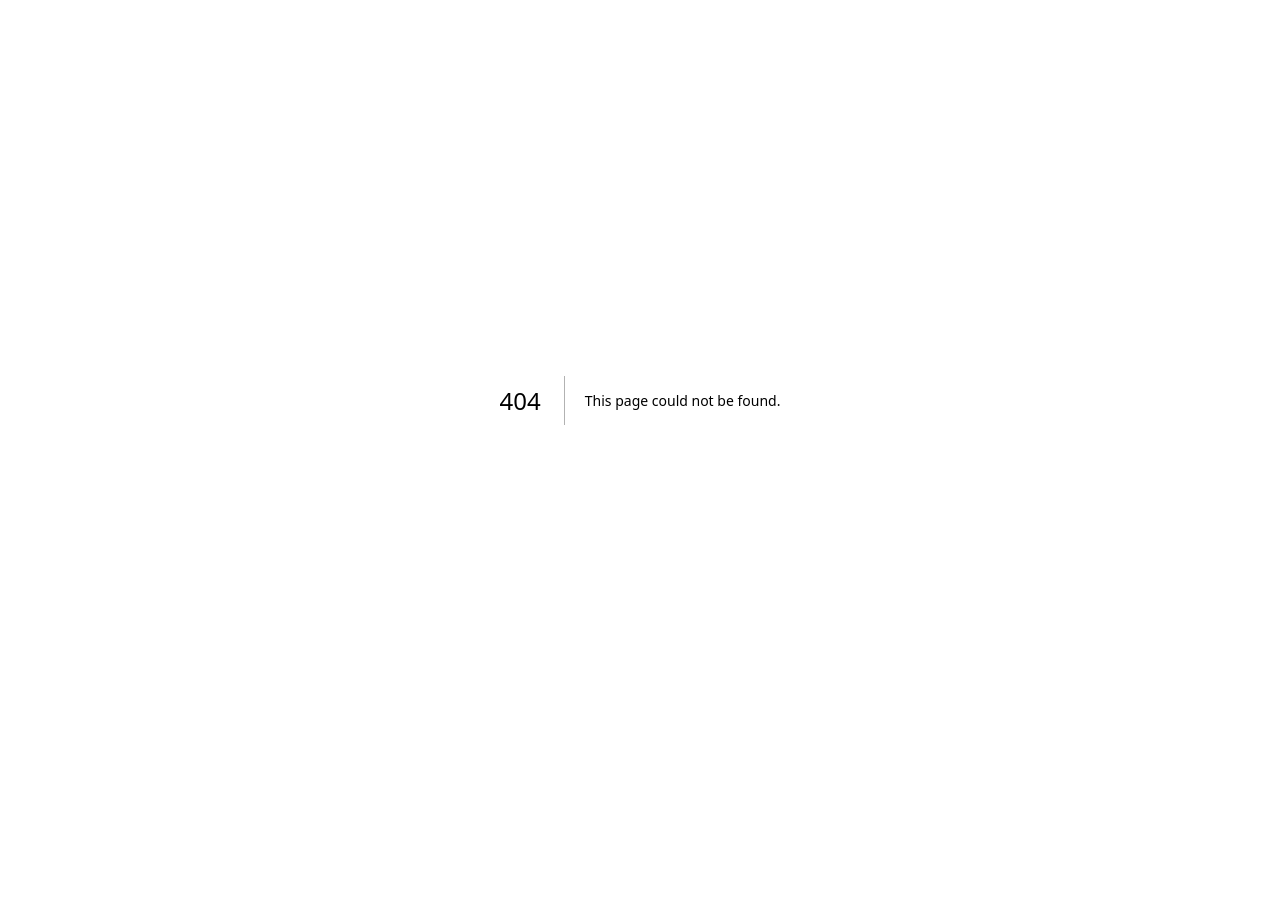
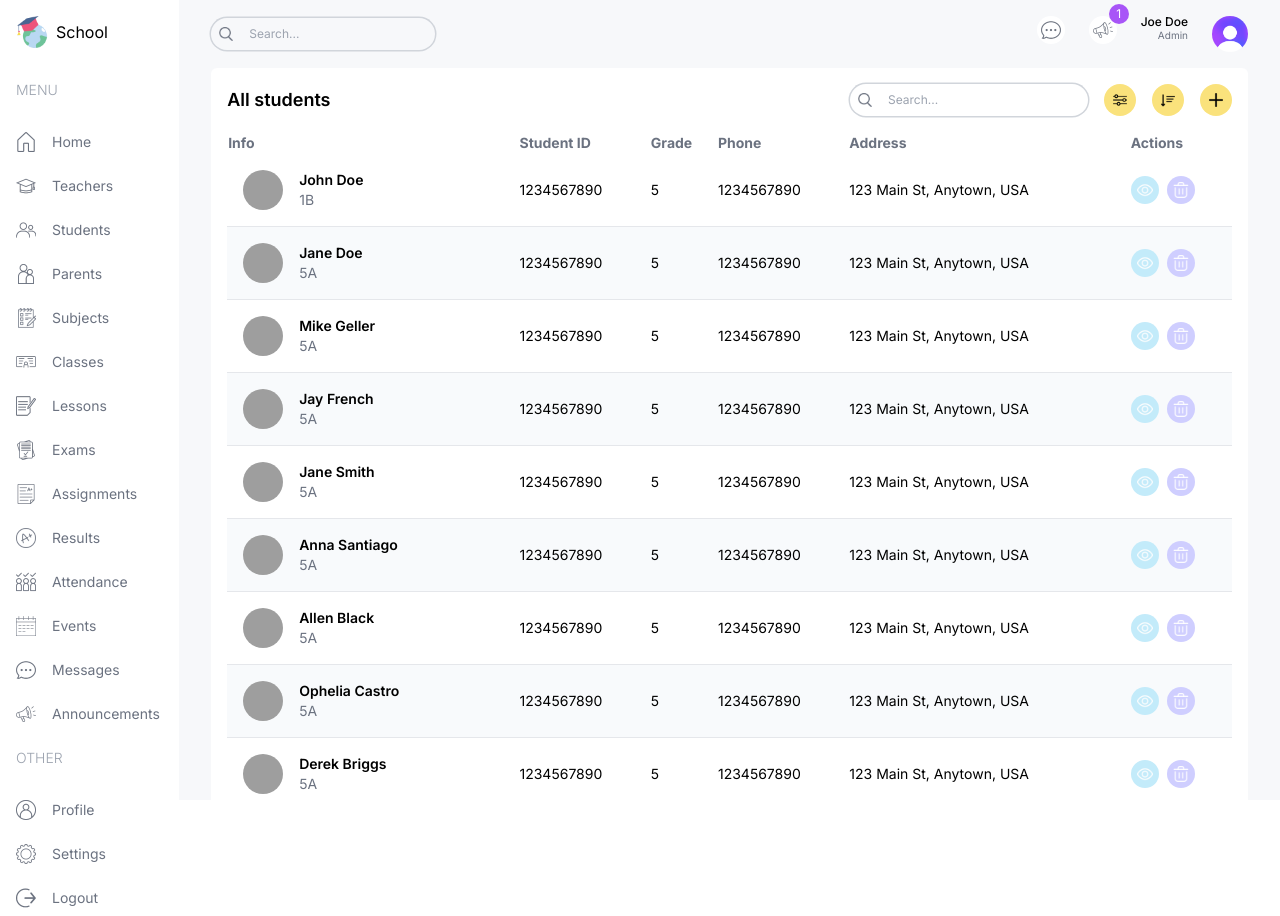
Before and after one commit to brovnie/school-dashboard, a Next.js app: page /list/students in a window 1280 px wide. Before the commit this address had no page. Before the commit the page ends 800 px from the top, so only its background shows below. Built offline with nearby package versions, Linux system fonts and the light colour scheme; grey boxes are pictures that could not be loaded.

Commit message:
Added student list page

```diff
--- /dev/null
+++ b/src/app/list/students/page.tsx
@@ -0,0 +1,129 @@
+import Pagination from "@/components/Pagination";
+import Table from "@/components/Table";
+import TableSearch from "@/components/TableSearch";
+import { role, studentsData } from "@/lib/data";
+import Image from "next/image";
+import Link from "next/link";
+import React from "react";
+
+type Student = {
+  id: number;
+  studentId: string;
+  name: string;
+  email?: string;
+  photo: string;
+  phone?: string;
+  grade: number;
+  class: string;
+  address: string;
+};
+
+const columns = [
+  {
+    header: "Info",
+    accessor: "info",
+  },
+  {
+    header: "Student ID",
+    accessor: "studentId",
+    className: "hidden md:table-cell",
+  },
+  {
+    header: "Grade",
+    accessor: "grade",
+    className: "hidden md:table-cell",
+  },
+  {
+    header: "Phone",
+    accessor: "phone",
+    className: "hidden lg:table-cell",
+  },
+  {
+    header: "Address",
+    accessor: "address",
+    className: "hidden lg:table-cell",
+  },
+  {
+    header: "Actions",
+    accessor: "actions",
+  },
+];
+
+function StudentListPage() {
+  const renderRow = (item: Student) => (
+    <tr
+      key={item.id}
+      className="border-b border-gray-200 even:bg-slate-50 text-sm hover:bg-purpleLight"
+    >
+      <td className="flex items-center gap-4 p-4">
+        <Image
+          src={item.photo}
+          alt=""
+          width={40}
+          height={40}
+          className="md-hidden xl:block w-10 h-10 rounded-full object-cover"
+        />
+        <div className="flex flex-col">
+          <h3 className="font-semibold">{item.name}</h3>
+          <p className="text-sm text-gray-500">{item.class}</p>
+        </div>
+      </td>
+      <td className="hidden md:table-cell">{item.studentId}</td>
+      <td className="hidden md:table-cell">{item.grade}</td>
+      <td className="hidden md:table-cell">{item.phone}</td>
+      <td className="hidden md:table-cell">{item.address}</td>
+      <td>
+        <div className="flex items-center gap-2">
+          <Link href={`/list/teachers/${item.id}`}>
+            <button className="w-7 h-7 rounded-full flex items-center justify-center bg-sky">
+              <Image
+                src="/view.png"
+                alt={`View teacher ${item.name} `}
+                width={16}
+                height={16}
+              />
+            </button>
+          </Link>
+          {role === "admin" && (
+            <button className="w-7 h-7 rounded-full flex items-center justify-center bg-customPurple">
+              <Image
+                src="/delete.png"
+                alt={`Delete teacher ${item.name}`}
+                width={16}
+                height={16}
+              />
+            </button>
+          )}
+        </div>
+      </td>
+    </tr>
+  );
+
+  return (
+    <div className="bg-white p-4 rounded-md flex-1 m-4 mt-0">
+      <div className="flex items-center justify-between">
+        <h1 className="hidden md:block text-lg font-semibold">All students</h1>
+        <div className="flex flex-col md:flex-row items-center gap-4 w-full md:w-auto">
+          <TableSearch />
+          <div className="flex items-center gap-4 self-end">
+            <button className="w-8 h-8 flex items-center justify-center rounded-full bg-customYellow">
+              <Image src="/filter.png" alt="" width={14} height={14} />
+            </button>
+            <button className="w-8 h-8 flex items-center justify-center rounded-full bg-customYellow">
+              <Image src="/sort.png" alt="" width={14} height={14} />
+            </button>
+            {role === "admin" && (
+              <button className="w-8 h-8 flex items-center justify-center rounded-full bg-customYellow">
+                <Image src="/plus.png" alt="" width={14} height={14} />
+              </button>
+            )}
+          </div>
+        </div>
+      </div>
+      <Table columns={columns} renderRow={renderRow} data={studentsData} />
+      <Pagination />
+    </div>
+  );
+}
+
+export default StudentListPage;
```
